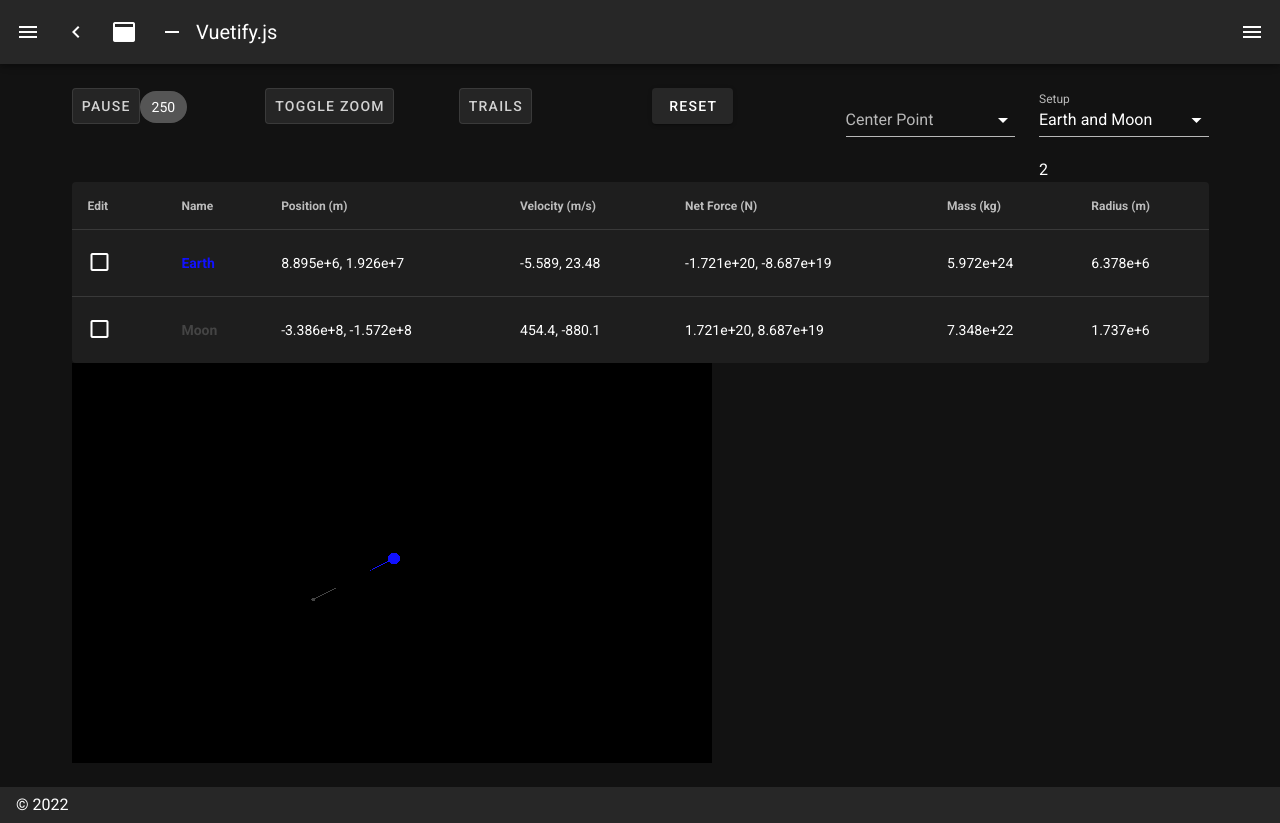
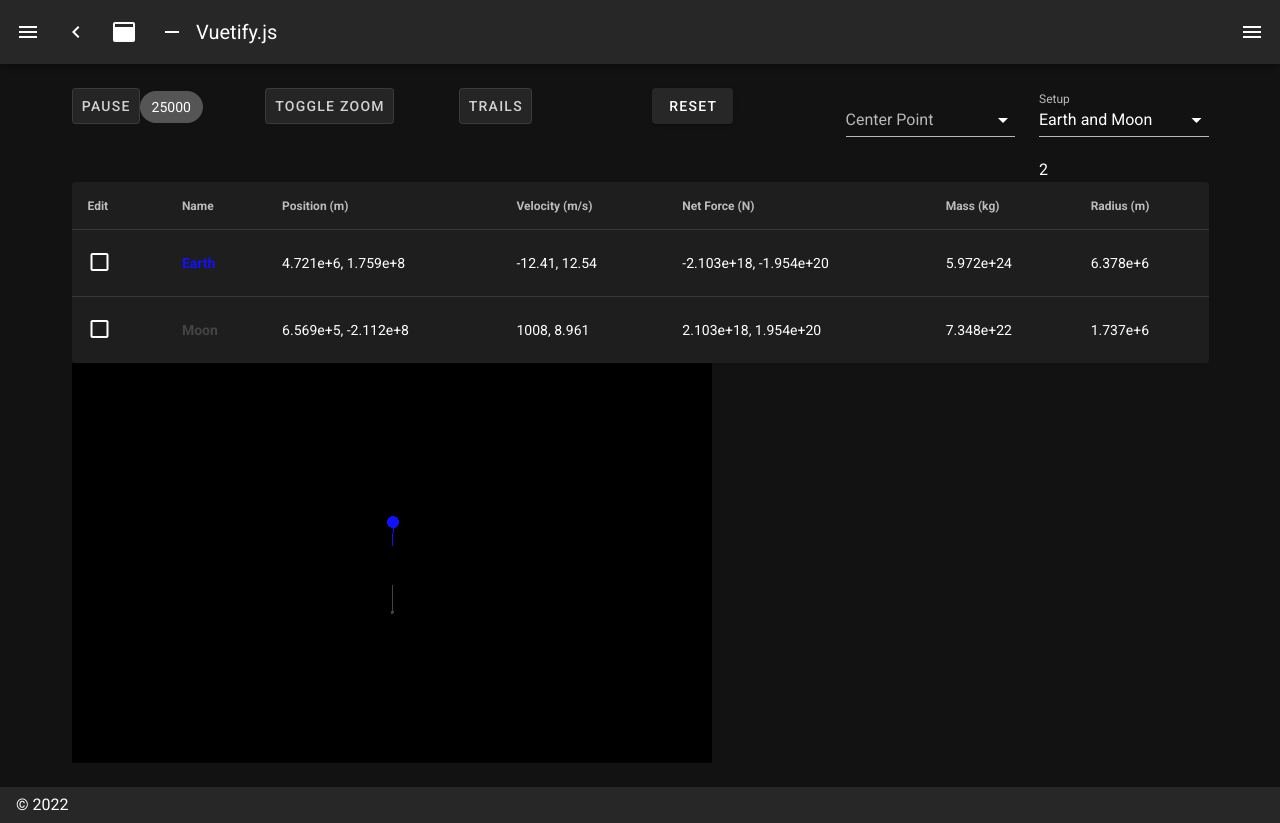
Before and after one commit to GrantErickson/Gravity, a Nuxt app: page /gravity in a window 1280 px wide. Built offline with nearby package versions, Linux system fonts and the light colour scheme.

Commit message:
Limit how many trails are displayed. Fade them out

```diff
--- a/pages/gravity.vue
+++ b/pages/gravity.vue
@@ -193,7 +193,7 @@ export default class Gravity extends Vue {
   // Class properties will be component data
   bodies: Body[] = [];
   activeBodies: Body[] = [];
-  dt: number = 1000;
+  dt: number = 100;
   scale: number = 5e-9;
   forceScale: number = 2e-21;
   pause: boolean = false;
@@ -236,7 +236,7 @@ export default class Gravity extends Vue {
     this.bodies = this.selectedSetup.bodies();
     this.activeBodies = this.bodies.filter((b) => true);
     this.setupScene();
-    this.calcTimerId = setInterval(this.calc, 0);
+    this.calcTimerId = setInterval(this.calc, 1);
   }
 
   setupScene() {
@@ -278,6 +278,7 @@ export default class Gravity extends Vue {
       geometryMapping[body.name] = {
         sphere: sphere,
         arrow: arrow,
+        trails: new Array<Mesh<BoxGeometry, MeshBasicMaterial>>(),
       };
     }
 
@@ -325,6 +326,14 @@ export default class Gravity extends Vue {
           history.position.x = body.position.x * this.scale;
           history.position.y = body.position.y * this.scale;
           scene.add(history);
+          geometryMapping[body.name].trails.push(history);
+          if (geometryMapping[body.name].trails.length > 100) {
+            this.removeTrail(
+              geometryMapping[body.name].trails.shift(),
+              scene,
+              5
+            );
+          }
         }
       }
 
@@ -348,8 +357,26 @@ export default class Gravity extends Vue {
     animate();
   }
 
+  removeTrail(
+    trail: Mesh<BoxGeometry, MeshBasicMaterial>,
+    scene: Scene,
+    iteration: number
+  ) {
+    iteration--;
+    trail.material.opacity *= 0.8;
+
+    if (iteration > 0) {
+      setTimeout(() => {
+        this.removeTrail(trail, scene, iteration);
+      }, 500);
+    } else {
+      scene.remove(trail);
+    }
+  }
+
   calc() {
     if (!this.pause) {
+      for (let x = 0; x < 100; x++) {
         if (this.lastCalcSecond != Math.floor(Date.now() / 1000)) {
           this.calcsPerSecond = this.calcCounter;
           this.calcCounter = 0;
@@ -409,4 +436,5 @@ export default class Gravity extends Vue {
       }
     }
   }
+}
 </script>
```
Lines whose indentation alone changed are shown as unchanged.
